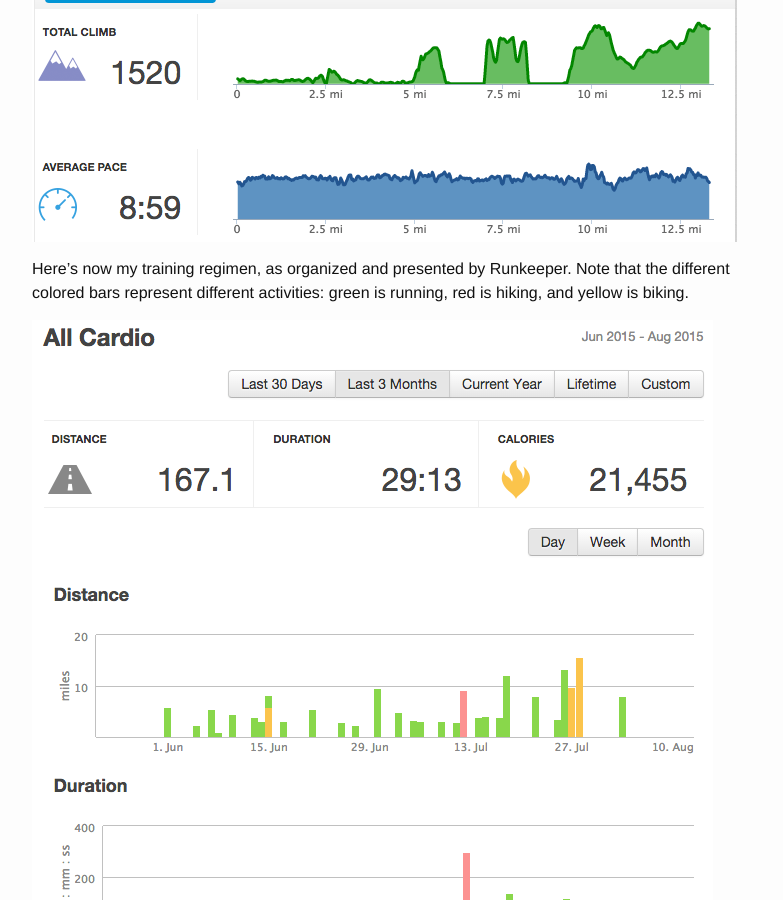
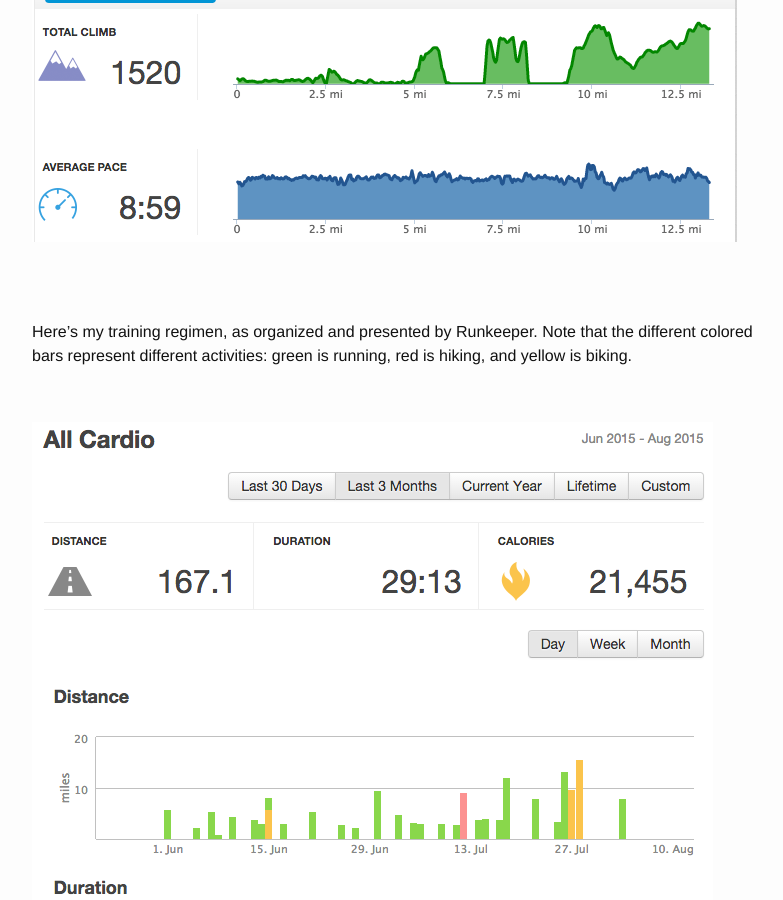
Before and after one commit to rrshaban/rrshaban.github.io, a Jekyll site: the page built from _posts/2015-08-03-runkeeper-and-health-data.md, in a window 1280 px wide and 900 px high, scrolled down 1038 px. Shown: the whole window, without its empty margins (238-1021 px from the left). Built offline with Jekyll 4.4.1, drawn with Linux system fonts in a browser that asks for light colours.

Commit message:
added spacing around images

```diff
--- a/_posts/2015-08-03-runkeeper-and-health-data.md
+++ b/_posts/2015-08-03-runkeeper-and-health-data.md
@@ -13,9 +13,16 @@ My first half marathon, as organized by Runkeeper.
 
 ![Runkeeper visualization of my SF half marathon](/assets/sf_half.png)
 
-Here's now my training regimen, as organized and presented by Runkeeper. Note that the different colored bars represent different activities: green is running, red is hiking, and yellow is biking.
+<br />
+<br />
+
+Here's my training regimen, as organized and presented by Runkeeper. Note that the different colored bars represent different activities: green is running, red is hiking, and yellow is biking.
+
+<br />
 
 ![Runkeeper visualization of training regimen leading up to the marathon](/assets/runkeeper_overview.png)
+
+<br />
 
 Having almost real-time data about my runs kept me honest and supported me when I was doubting that work worked. As someone who had never run before, this kind of visualization made the struggle more easily appreciated; it made tangible my efforts.
 
```
